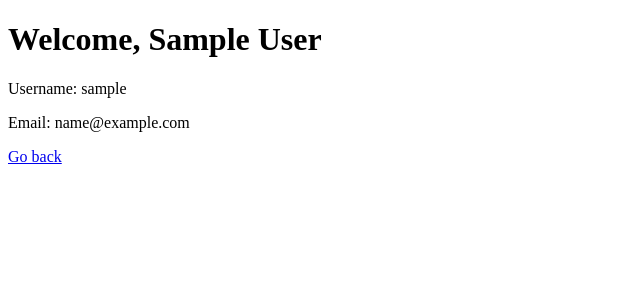
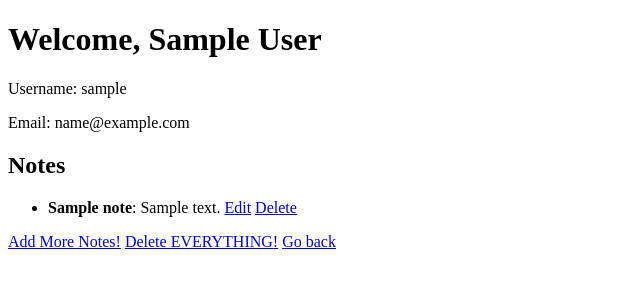
Before and after one commit to jimhlee/flask_notes, a Flask app: a page that uses templates/user_info.html in a window 1280 px wide. Shown: the top 300 px of the page, without its empty margins (0-640 px from the left). Run offline with Flask 3, Linux system fonts and the light colour scheme; the visitor is signed in with stand-in values (Sample User, id 1); tables that the repository leaves empty hold one stand-in row (values such as "Sample post"); parts of the project's set-up code (start-up, migrations or seed data) failed here and were passed over.

Commit message:
add note

```diff
--- a/app.py
+++ b/app.py
@@ -2,8 +2,8 @@ import os
 
 from flask import Flask, redirect, render_template, session, flash
 
-from models import db, connect_db, User
-from forms import CreateUserForm, LoginForm, CSRFProtectForm
+from models import db, connect_db, User, Note
+from forms import CreateUserForm, LoginForm, CSRFProtectForm, NewNoteForm
 
 app = Flask(__name__)
 
@@ -71,17 +71,18 @@ def login():
 @app.get("/users/<username>")
 def show_user_info(username):
     """show user info for logged-in users only"""
-    # use the username var passed in on show_user_info instead of querying db
-    # only query db on success
-    user = User.query.get_or_404(username)
+
     # is there a username in the session at all? if not below raises key error
     # raise error here unauthorized from werkzeug instead of redirected
-    if session["user_id"] != user.username:
+    if session["user_id"] != username:
         flash("You must be logged in to view!")
         return redirect("/login")
 
     else:
-        return render_template("user_info.html", user=user)
+        user = User.query.get_or_404(username)
+        notes = Note.query.filter(Note.owner_username == username)
+
+        return render_template("user_info.html", user=user, notes=notes)
 
 
 @app.post("/logout")
@@ -94,3 +95,40 @@ def logout_user():
         session.pop("user_id", None)
 
     return redirect("/")
+
+
+@app.post("/users/<username>/delete")
+def remove_user(username):
+    """delete notes and user, redirect to root route"""
+
+    notes = Note.query.filter(Note.owner_username == username)
+
+    for note in notes:
+        db.session.delete(notes)
+
+    db.session.commit()
+    db.session.delete(username)
+    db.session.commit()
+
+    return redirect("/")
+
+
+@app.route("/users/<username>/notes/add", methods=["GET", "POST"])
+def display_notes_form(username):
+    """add new note"""
+
+    form = NewNoteForm()
+
+    if form.validate_on_submit():
+        title = form.title.data
+        content = form.content.data
+
+        new_note = Note(title=title, content=content)
+
+        db.session.add(new_note)
+        db.session.commit()
+
+        return redirect(f"/users/{username}")
+
+    else:
+        return render_template("notes_add_form.html")
--- a/templates/user_info.html
+++ b/templates/user_info.html
@@ -9,5 +9,20 @@
 <p> Username: {{user.username}} </p>
 <p> Email: {{user.email}} </p>
 
+<h2>Notes</h2>
+<ul>
+  {% for note in notes %}
+
+    <li>
+      <b>{{note.title}}</b>: {{note.content}}
+      <a href="/notes/{{note.id}}/update">Edit</a>
+      <a href="/notes/{{note.id}}/delete">Delete</a>
+    </li>
+
+  {% endfor %}
+
+</ul>
+<a href="/users/{{user.username}}/notes/add">Add More Notes!</a>
+<a href="/users/{{user.username}}/delete">Delete EVERYTHING!</a>
 <a href="/">Go back</a>
 {% endblock %}
```
Also changed, not shown: models.py (+26 -0 lines), templates/notes_add_form.html (added).
